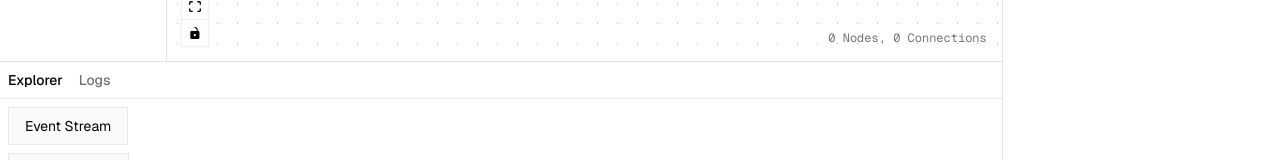
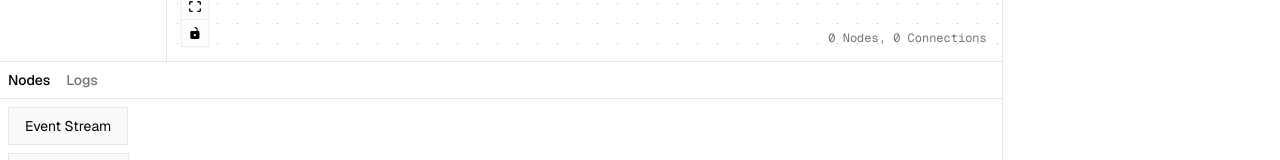
Before and after one commit to PwnFunction/eve, a Next.js app: page / in a window 1280 px wide. Shown: the part 468-628 px from the top of the page. Built offline with nearby package versions, Linux system fonts and the light colour scheme.

Commit message:
fix: typos

```diff
--- a/src/components/explorer.tsx
+++ b/src/components/explorer.tsx
@@ -8,7 +8,7 @@ export const Explorer = () => {
     event.dataTransfer.effectAllowed = "move";
   };
 
-  const [selectedTab, setSelectedTab] = useState("Explorer");
+  const [selectedTab, setSelectedTab] = useState("Nodes");
 
   return (
     <section
@@ -16,7 +16,7 @@ export const Explorer = () => {
       style={styles.bottomPanel}
     >
       <div className="flex w-full select-none items-center space-x-4 border-b p-2">
-        {["Explorer", "Logs"].map((tab) => (
+        {["Nodes", "Logs"].map((tab) => (
           <span
             key={tab}
             className={cn(
@@ -30,7 +30,7 @@ export const Explorer = () => {
         ))}
       </div>
 
-      {selectedTab === "Explorer" ? (
+      {selectedTab === "Nodes" ? (
         <div className="space-y-2 p-2">
           <div
             className="w-fit cursor-move border bg-neutral-50 px-4 py-2 active:bg-neutral-100"
--- a/src/components/inspector.tsx
+++ b/src/components/inspector.tsx
@@ -77,22 +77,14 @@ const NodeInspector = ({ node, rawMode }: { node: Node; rawMode: boolean }) => (
         <div className="flex items-center justify-between">
           <Label>Type</Label>
 
-          <Input
-            value={node.type}
-            readOnly
-            className="w-fit cursor-not-allowed"
-          />
+          <Input value={node.type} className="w-fit" disabled />
         </div>
 
         {/* ID */}
         <div className="flex items-center justify-between">
           <Label>ID</Label>
 
-          <Input
-            value={node.id}
-            readOnly
-            className="w-fit cursor-not-allowed"
-          />
+          <Input value={node.id} disabled className="w-fit" />
         </div>
       </div>
     )}
@@ -111,22 +103,14 @@ const EdgeInspector = ({ edge, rawMode }: { edge: Edge; rawMode: boolean }) => (
         <div className="flex items-center justify-between">
           <Label>Source</Label>
 
-          <Input
-            value={edge.source}
-            readOnly
-            className="w-fit cursor-not-allowed"
-          />
+          <Input value={edge.source} disabled className="w-fit" />
         </div>
 
         {/* Target */}
         <div className="flex items-center justify-between">
           <Label>Target</Label>
 
-          <Input
-            value={edge.target}
-            readOnly
-            className="w-fit cursor-not-allowed"
-          />
+          <Input value={edge.target} disabled className="w-fit" />
         </div>
       </div>
     )}
```
